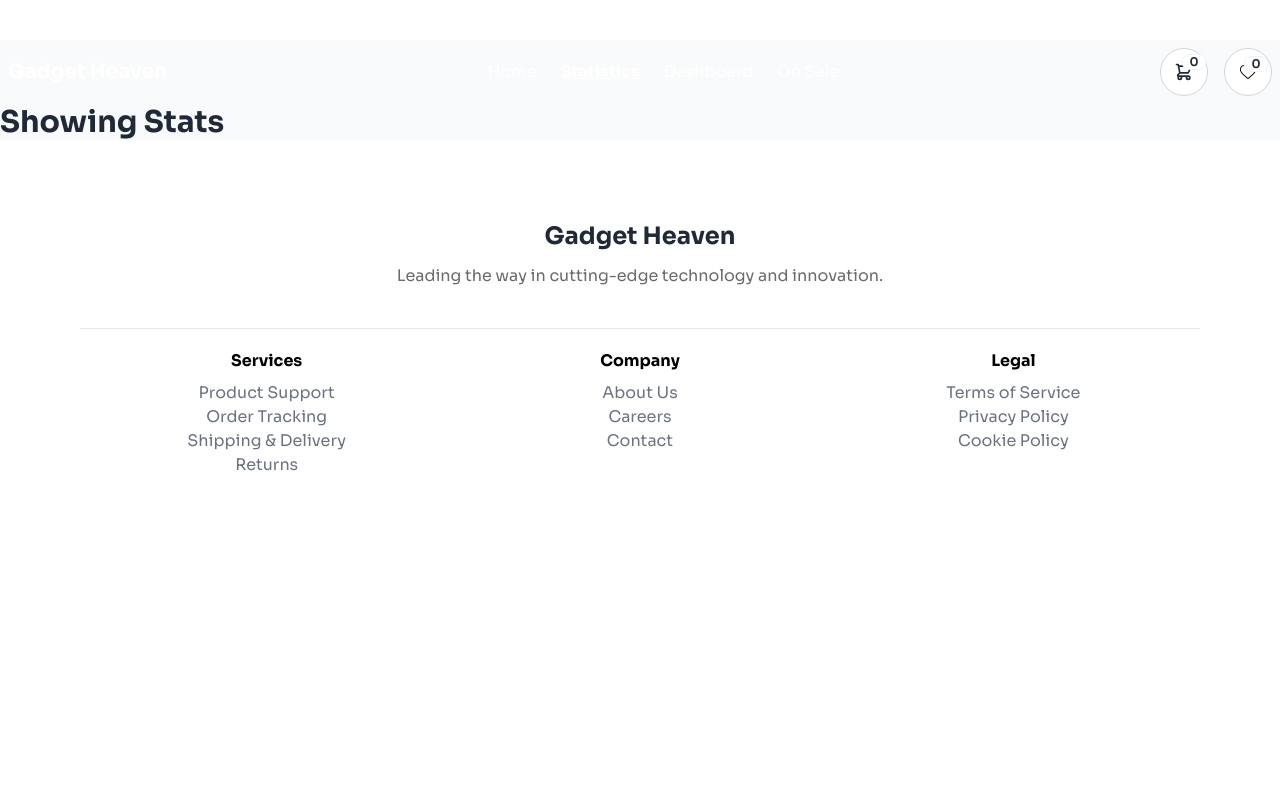
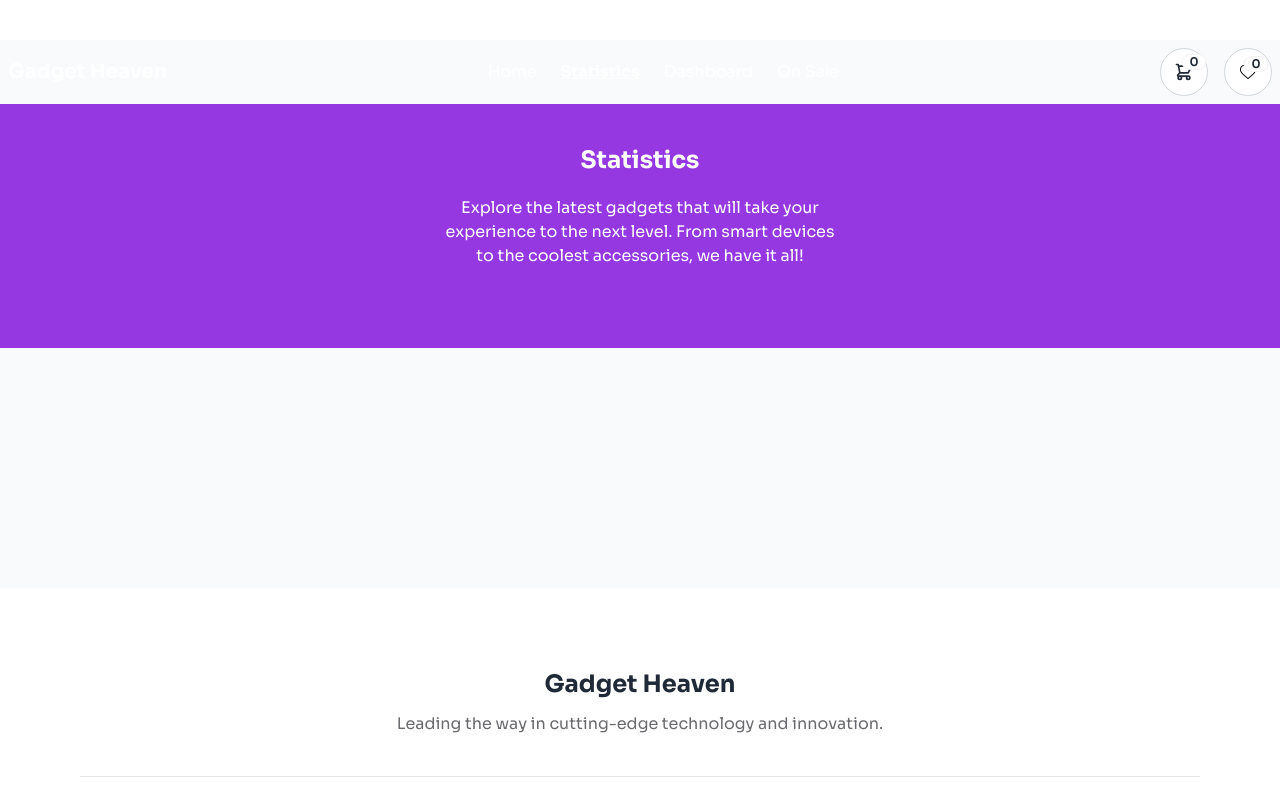
Before and after one commit to programming-hero-web-course-4/b10a8-gadget-heaven-Shams-Joha, a React (Vite) app: page /statistics in a window 1280 px wide. Shown: the top 799 px of the page. Built offline with nearby package versions, Linux system fonts and the light colour scheme.

Commit message:
finished statistics page

```diff
--- a/src/pages/Statistics.jsx
+++ b/src/pages/Statistics.jsx
@@ -1,9 +1,9 @@
-
+import Header from "../components/Header";
 
 const Statistics = () => {
     return (
-        <div>
-            <h2 className="text-3xl font-bold">Showing Stats</h2>
+        <div className="bg-[#9538E2] pb-10 mb-60">
+            <Header title={'Statistics'} description={'Explore the latest gadgets that will take your experience to the next level. From smart devices to the coolest accessories, we have it all!'} className={'text-2xl font-bold text-center text-white'}></Header>
         </div>
     );
 };
```
